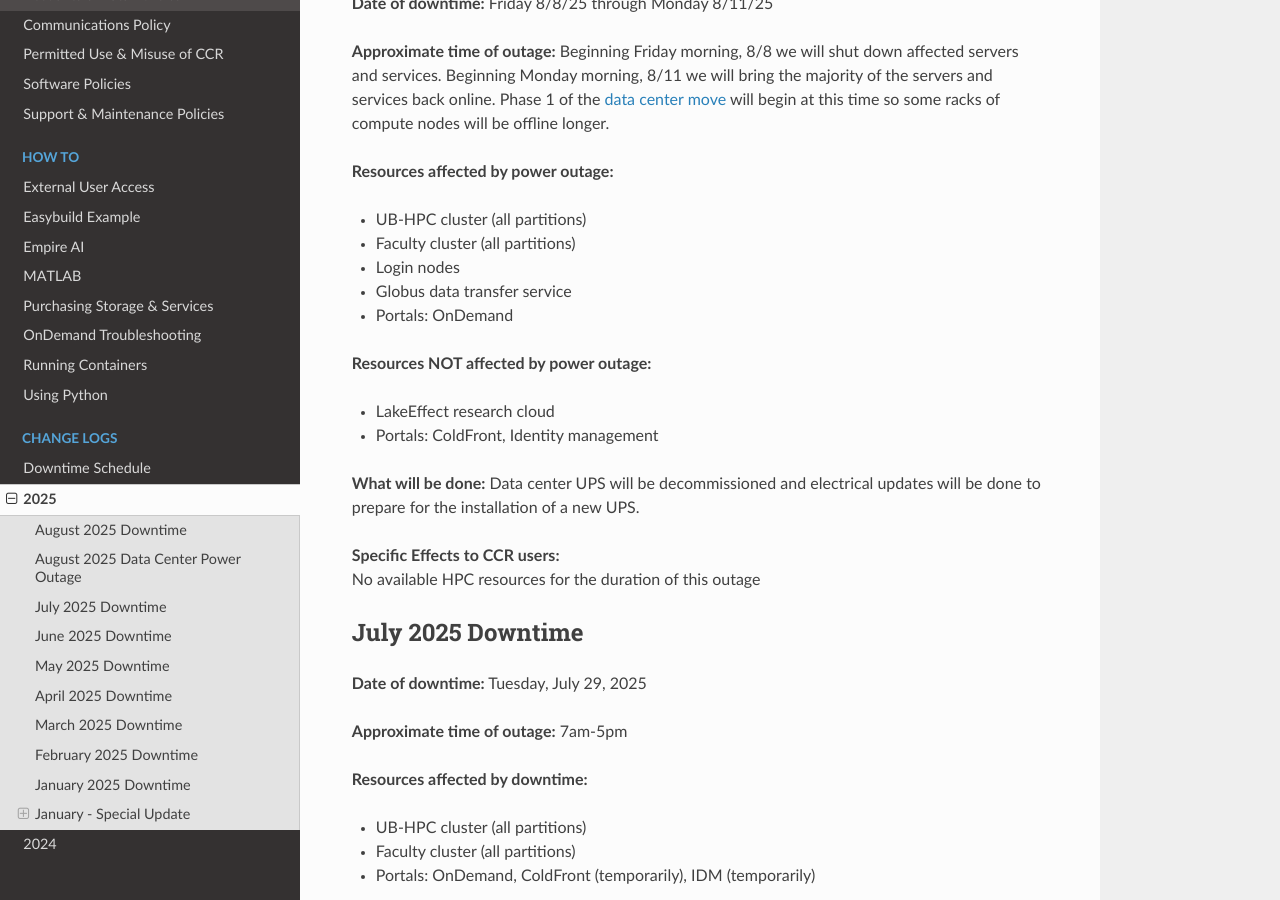
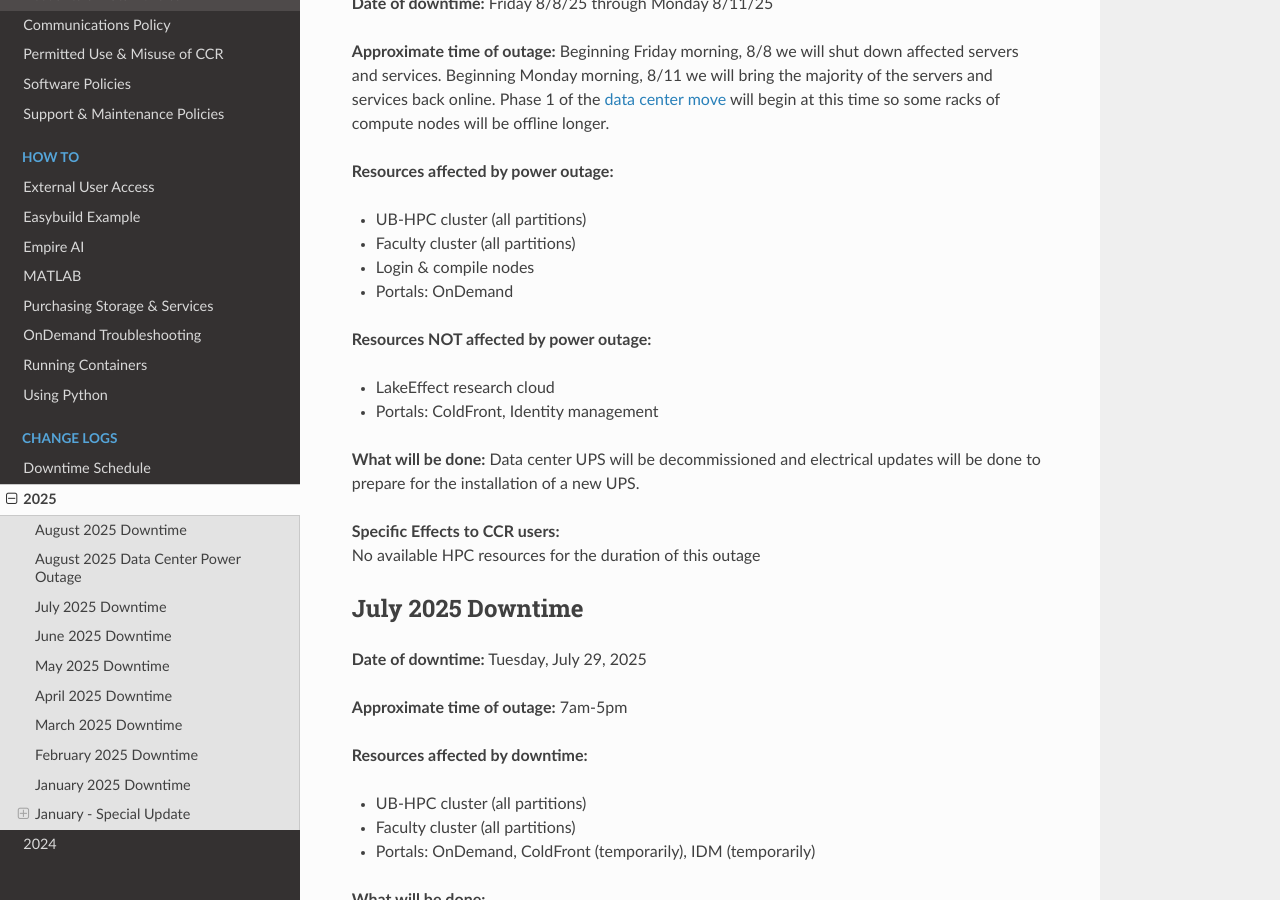
Before and after one commit to ubccr/ccrdocs, an MkDocs documentation site: the page built from pages/changelogs/2025.md, in a window 1280 px wide and 900 px high, scrolled down 785 px. Built offline with MkDocs 1.6.1, drawn with Linux system fonts in a browser that asks for light colours; nearby versions of some CDN libraries.

Commit message:
minor changes to power downtime info

```diff
--- a/pages/changelogs/2025.md
+++ b/pages/changelogs/2025.md
@@ -33,8 +33,7 @@ None expected
 
  - UB-HPC cluster (all partitions)
  - Faculty cluster (all partitions)
- - Login nodes
- - Globus data transfer service
+ - Login & compile nodes
  - Portals: OnDemand
 
 **Resources NOT affected by power outage:**
```
